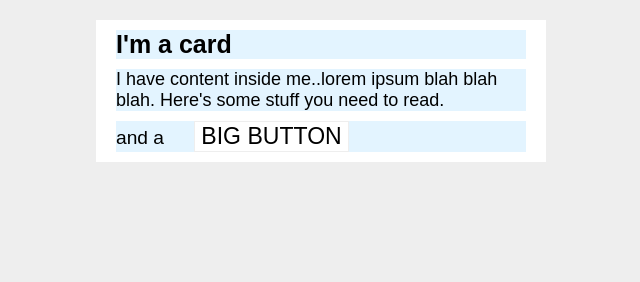
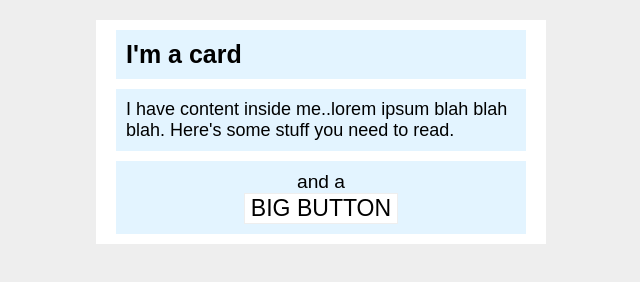
Before and after one commit to ActuallyAycee/odin-projects, a plain HTML site: page margin-and-padding/index.html in a window 1280 px wide. Shown: the whole page, without its empty margins (319-959 px from the left). Drawn offline with Linux system fonts and the light colour scheme.

Commit message:
geiler typ

```diff
--- a/margin-and-padding/style.css
+++ b/margin-and-padding/style.css
@@ -15,27 +15,31 @@ body {
     background: #e3f4ff;
     margin: 0px 20px 10px 20px;
     font-size: 25px;
+    padding: 10px 0px 10px 10px;
+
   }
 
   .content {
     background: #e3f4ff;
     margin: 0px 20px 10px 20px;
     font-size: large;
+    padding: 10px 0px 10px 10px;
   }
 
   .button-container {
     background: #e3f4ff;
     margin: 0px 20px 0px 20px;
+    text-align: center;
     font-size: larger;
+    padding: 10px;
 
   }
 
   button {
     background: white;
+    margin: auto;
+    display: block;
     border: 1px solid #eee;
-    align-self: center;
-    text-align: center;
     font-size: larger;
-    margin-left: 25px;
-    margin-right: 25px;
+
   }
```
